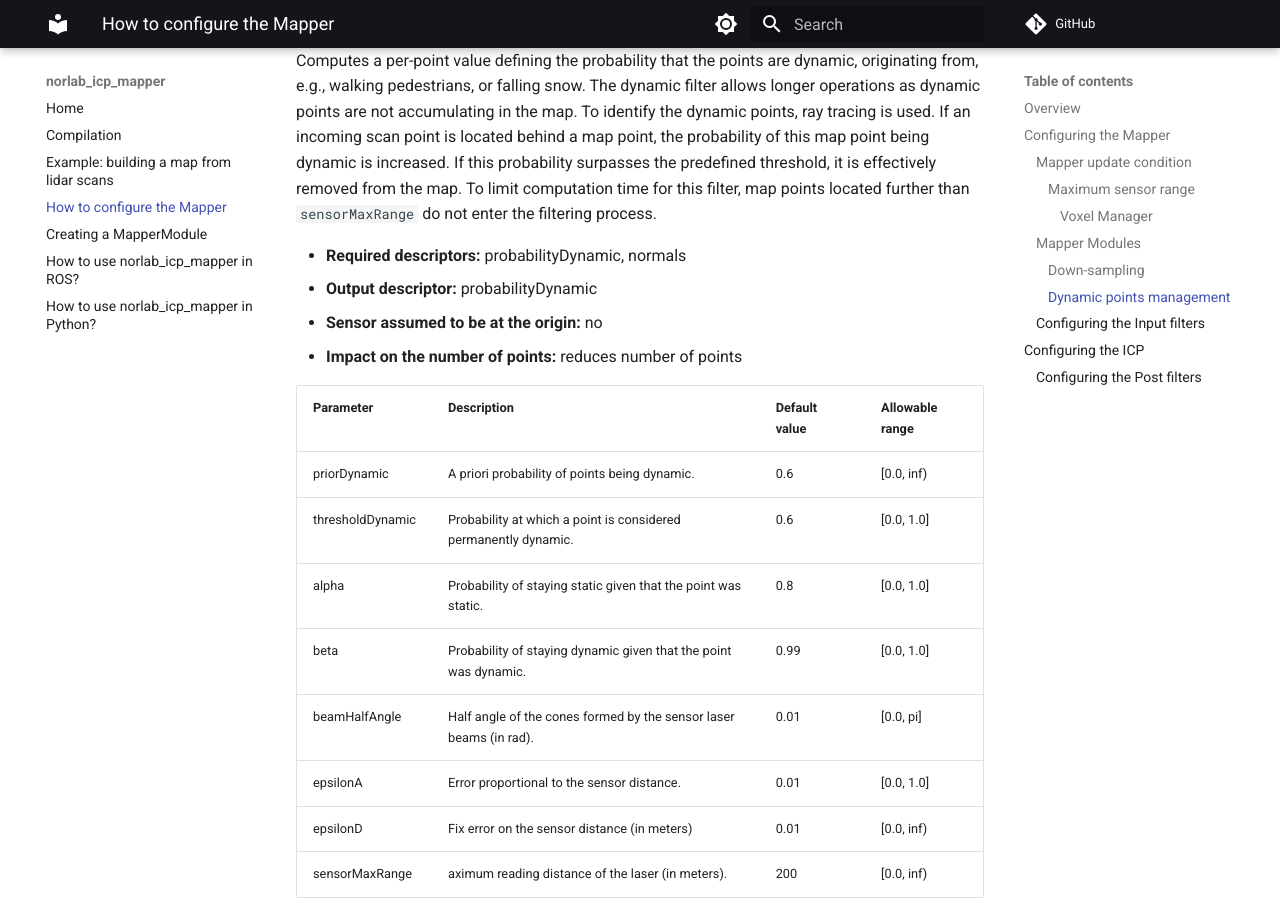
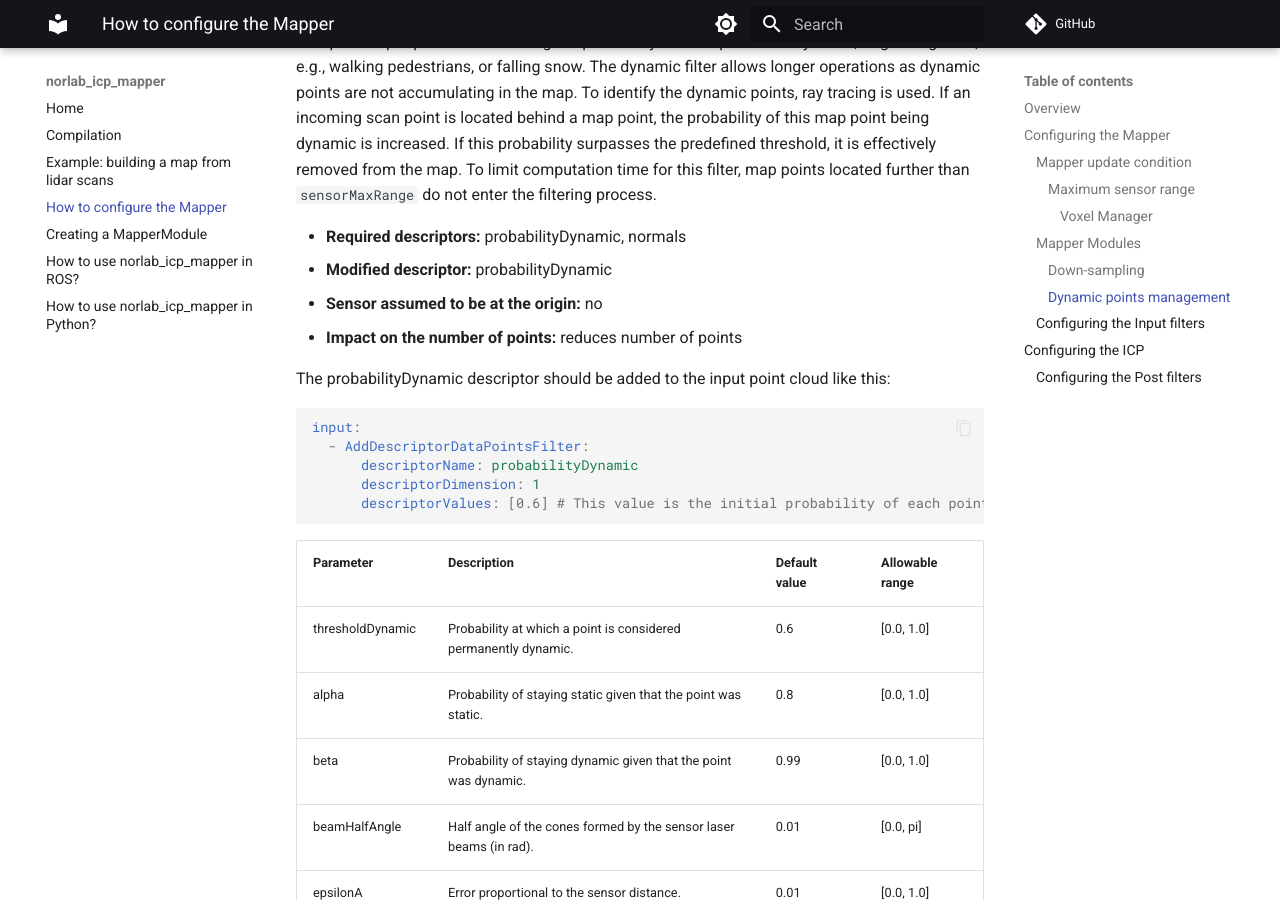
Before and after one commit to norlab-ulaval/norlab_icp_mapper, an MkDocs documentation site: the page built from docs/MapperConfiguration.md, in a window 1280 px wide and 900 px high, scrolled down 3206 px. Built offline with MkDocs 1.6.1 and Material for MkDocs 9.7.7, drawn with Linux system fonts in a browser that asks for light colours; comment, search, counter and statistics services are not loaded.

Commit message:
Updated doc to clarify ComputeDynamic module configuration

````diff
--- a/docs/MapperConfiguration.md
+++ b/docs/MapperConfiguration.md
@@ -32,7 +32,6 @@ mapper:
 
   mapperModule:
     - ComputeDynamicsMapperModule:
-        priorDynamic: 0.6
         thresholdDynamic: 0.9
         alpha: 0.8
         beta: 0.99
@@ -122,14 +121,23 @@ If an incoming scan point is located behind a map point, the probability of this
 If this probability surpasses the predefined threshold, it is effectively removed from the map.
 To limit computation time for this filter, map points located further than `sensorMaxRange` do not enter the filtering process.
 
+
 - **Required descriptors:**  probabilityDynamic, normals
-- **Output descriptor:** probabilityDynamic
+- **Modified descriptor:** probabilityDynamic
 - **Sensor assumed to be at the origin:** no
 - **Impact on the number of points:** reduces number of points
 
+The probabilityDynamic descriptor should be added to the input point cloud like this:
+```yaml
+input:
+  - AddDescriptorDataPointsFilter:
+      descriptorName: probabilityDynamic
+      descriptorDimension: 1
+      descriptorValues: [0.6] # This value is the initial probability of each point being dynamic
+```
+
 | Parameter        | Description                                                        | Default value | Allowable range |
 |------------------|:-------------------------------------------------------------------|:--------------|:----------------|
-| priorDynamic     | A priori probability of points being dynamic.                      | 0.6           | [0.0, inf)      |
 | thresholdDynamic | Probability at which a point is considered permanently dynamic.    | 0.6           | [0.0, 1.0]      |
 | alpha            | Probability of staying static given that the point was static.     | 0.8           | [0.0, 1.0]      |
 | beta             | Probability of staying dynamic given that the point was dynamic.   | 0.99          | [0.0, 1.0]      |
````
